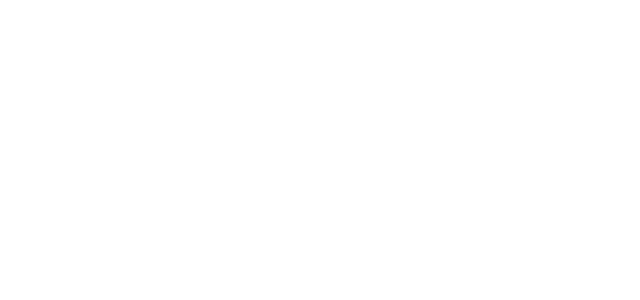
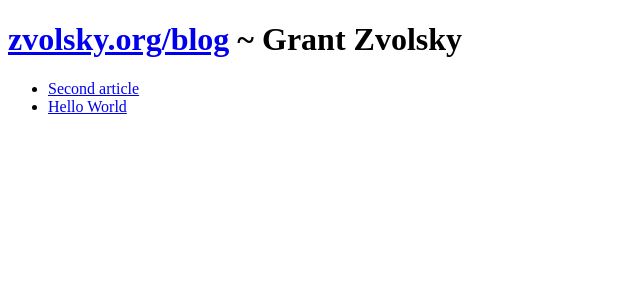
Before and after one commit to grantzvolsky/zorg-blog, a React (Create React App) app in the folder spa/: page /blog in a window 1280 px wide. Shown: the top 300 px of the page, without its empty margins (0-640 px from the left). Built offline with nearby package versions, Linux system fonts and the light colour scheme.

Commit message:
implement an MVP blog

```diff
--- /dev/null
+++ b/spa/src/articles/2021-05-05-hello-world.tsx
@@ -0,0 +1,13 @@
+import React from "react"
+import { ArticleData } from "./Articles"
+
+function Text() {
+  return <React.Fragment>This is the first article.</React.Fragment>
+}
+
+export const _2021_05_06_hello_world: ArticleData = {
+  published: 1620300369,
+  slug: 'hello-world',
+  title: 'Hello World',
+  text: Text()
+}
--- /dev/null
+++ b/spa/src/articles/2021-05-05-second-article.tsx
@@ -0,0 +1,13 @@
+import React from "react"
+import { ArticleData } from "./Articles"
+
+function Text() {
+  return <React.Fragment>This is the second article.</React.Fragment>
+}
+
+export const _2021_05_06_second_article: ArticleData = {
+  published: 1620300371,
+  slug: 'second',
+  title: 'Second article',
+  text: Text()
+}
--- /dev/null
+++ b/spa/src/articles/Articles.ts
@@ -0,0 +1,16 @@
+import { _2021_05_06_hello_world } from './2021-05-05-hello-world'
+import { _2021_05_06_second_article } from './2021-05-05-second-article'
+
+export interface ArticleData {
+  published: number,
+  slug: string,
+  title: string,
+  text: JSX.Element
+}
+
+export const articles: ArticleData[] = [
+  _2021_05_06_hello_world,
+  _2021_05_06_second_article,
+]
+
+export const articleIndex = new Map(articles.map(a => [a.slug, a]))
--- /dev/null
+++ b/spa/src/articles/article.css
@@ -0,0 +1,4 @@
+:target {
+  background: #ffa;
+  border: 1px solid black;
+}
--- a/spa/src/index.tsx
+++ b/spa/src/index.tsx
@@ -1,29 +1,62 @@
 import React from 'react'
 import ReactDOM from 'react-dom'
-import { Link, navigate, RouteComponentProps, Router, useLocation } from "@reach/router"
+import { Link, Redirect, RouteComponentProps, Router } from "@reach/router"
+import { ArticleData, articleIndex, articles } from './articles/Articles'
 
-const header = <React.Fragment><h1><Link to='/'>zvolsky.org</Link> ~ Grant Zvolsky</h1></React.Fragment>
+const header = <React.Fragment><h1><Link to='/blog'>zvolsky.org/blog</Link> ~ Grant Zvolsky</h1></React.Fragment>
 
-function IndexRoute(props: RouteComponentProps) {
+interface PageLayoutProps {}
+function AppFrame(props: React.PropsWithChildren<PageLayoutProps>) {
   return <React.Fragment>
     {header}
-    <ul>
-      <li><Link to='/hello-world'>Hello World</Link></li>
-    </ul>
-
+    {props.children}
   </React.Fragment>
 }
 
-function ArticleRoute(props: RouteComponentProps) {
+function IndexRoute(props: RouteComponentProps) {
+  const index = articles.sort((a, b) => a.published < b.published ? 1 : -1).map((a) => {
+    return <li key={a.slug}><Link to={`/blog/${a.slug}`}>{a.title}</Link></li>
+  })
+
+  return <AppFrame>
+    <ul>{index}</ul>
+  </AppFrame>
+}
+
+function ArticleView(props: {data: ArticleData}) {
+  const a = props.data
   return <React.Fragment>
-    {header}
-    <h2>{props.path}</h2>
+    <h1>{a.title}</h1>
+    {a.text}
   </React.Fragment>
 }
 
+function NotFound(props: RouteComponentProps) {
+  // TODO navigate to the index and flash a not found message
+  return <p>404 Not Found</p>
+}
+
+function ArticleRoute(props: RouteComponentProps & {slug?: string}) {
+  if (!props?.slug) return <NotFound />
+  const a = articleIndex.get(props.slug)
+  if (!a) return <NotFound />
+  return a && <AppFrame><ArticleView data={a} /></AppFrame>
+}
+
+function DefaultRoute(props: RouteComponentProps) {
+  switch (props.uri) {
+    case '/':
+      return <Redirect noThrow={true} to={'/blog'} />
+    case '/articles/60133f1c-6de5-43d1-904c-6eb1e0f9195d':
+      return <Redirect noThrow={true} to={'/blog/do-lb-ingress-nginx-ip'} />
+  }
+  return <NotFound {...props} />
+}
+
 const app = <React.StrictMode><Router>
-  <IndexRoute path='/' />
-  <ArticleRoute path='/hello-world' />
+  <IndexRoute path='/blog' />
+  <ArticleRoute path='/blog/:slug' />
+  <DefaultRoute default />
 </Router></React.StrictMode>
 
 ReactDOM.render(app, document.getElementById('root'));
```
